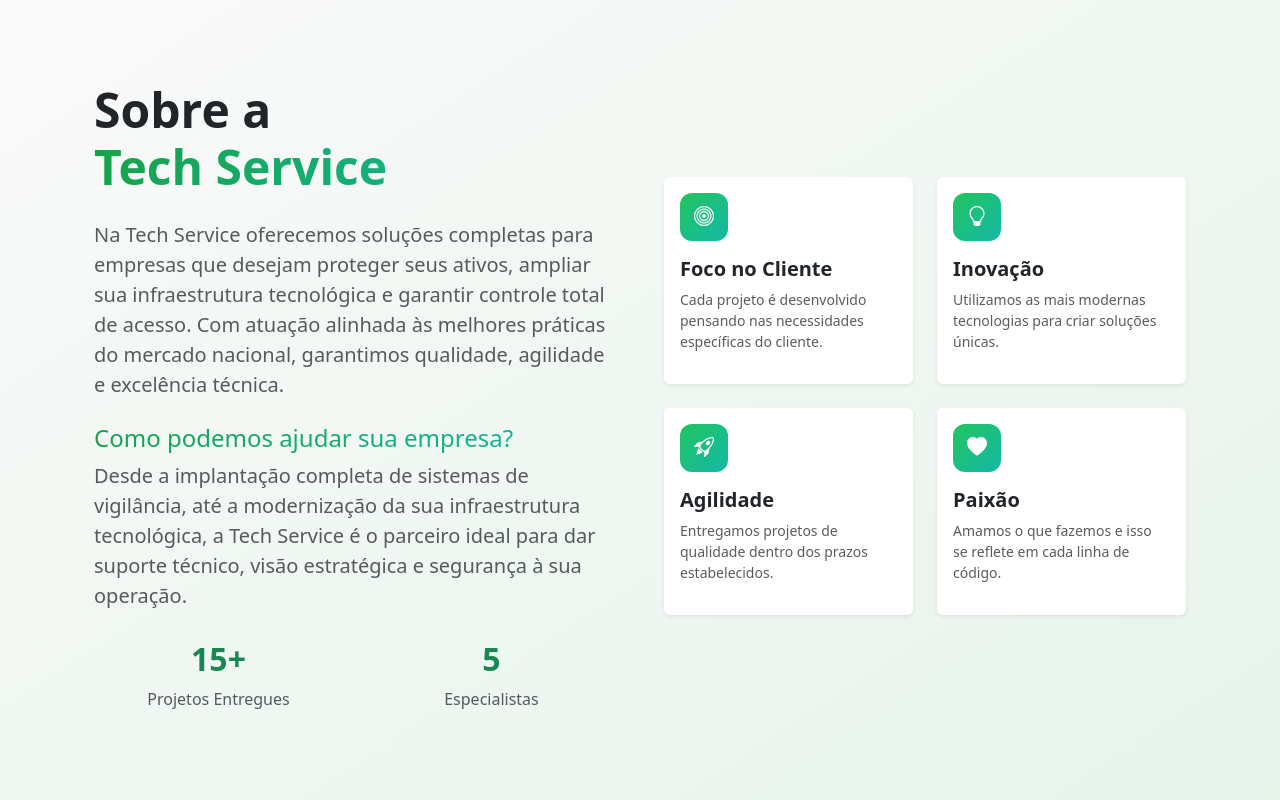
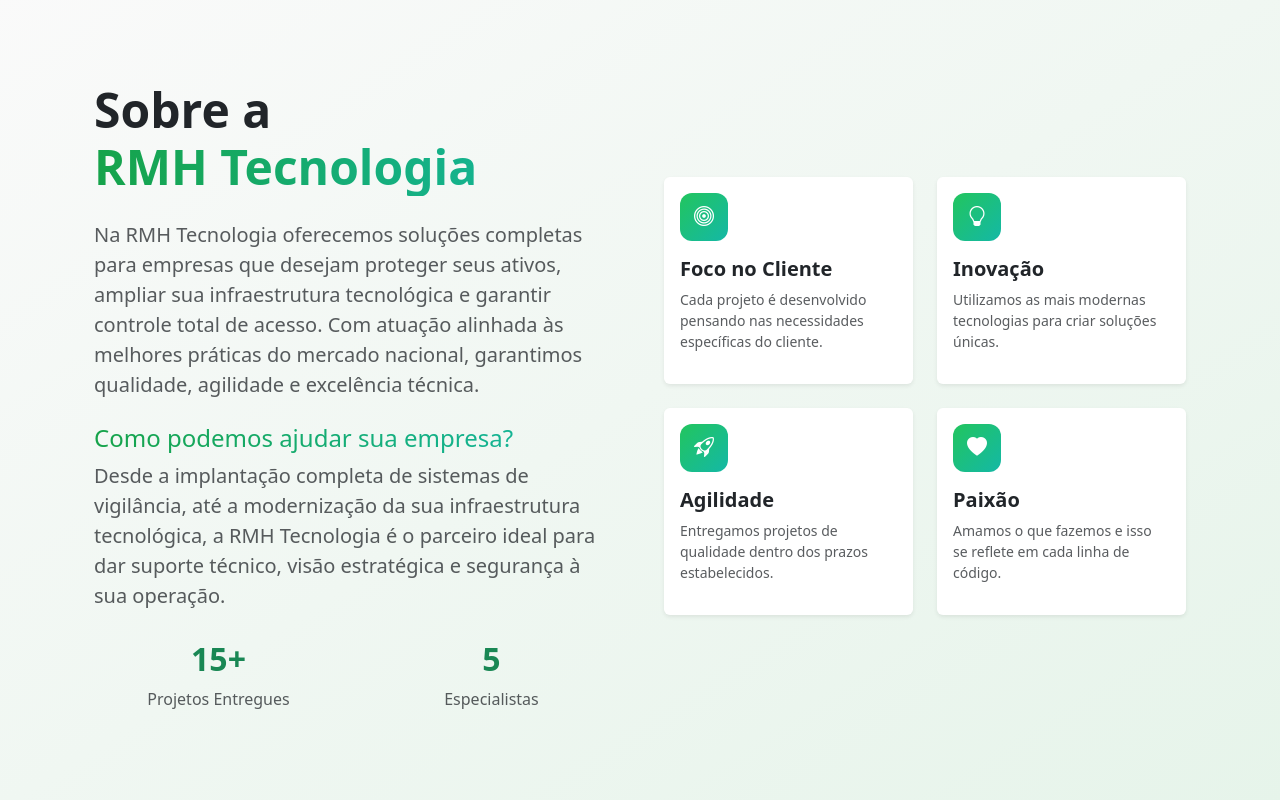
Before and after one commit to juliordg/TechService, a plain HTML site: page index.html in a window 1280 px wide. Shown: the part 1540-2340 px from the top of the page. Drawn offline with nearby package versions, Linux system fonts and the light colour scheme.

Commit message:
RMH Tecnologia atualização

```diff
--- a/index.html
+++ b/index.html
@@ -5,7 +5,7 @@
   <meta charset="UTF-8" />
   <meta name="viewport" content="width=device-width, initial-scale=1.0" />
   <link rel="icon" type="image/svg+xml" href="img/mouse2.png" />
-  <title>Tech Service</title>
+  <title>RMH Tecnologia</title>
   <link href="https://cdn.jsdelivr.net/npm/bootstrap@5.3.7/dist/css/bootstrap.min.css" rel="stylesheet" />
   <link href="https://cdn.jsdelivr.net/npm/bootstrap-icons@1.10.5/font/bootstrap-icons.css" rel="stylesheet" />
   <link rel="stylesheet" href="style.css">
@@ -19,7 +19,7 @@
       <div class="d-flex align-items-center">
         <img src="img/mouse2.png" alt="RMHtecnologia Logo" width="40" height="40" class="me-2 rounded" />
         <a href="#inicio" class="text-decoration-none">
-          <span class="fs-4 fw-bold text-success">Tech Service</span>
+          <span class="fs-4 fw-bold text-success">RMH Tecnologia</span>
         </a>
       </div>
 
@@ -72,7 +72,7 @@
           </h1>
 
           <p class="lead text-muted mb-4">
-            A Tech Service é referência em segurança eletrônica, infraestrutura lógica,
+            A RMH Tecnologia é referência em segurança eletrônica, infraestrutura lógica,
             microinformática e controle de acesso. Tecnologia e confiança para sua empresa crescer com segurança.
           </p>
 
@@ -229,10 +229,10 @@
         <div class="col-lg-6">
           <h2 class="display-5 fw-bold text-dark mb-4">
             Sobre a
-            <span class="d-block text-gradient">Tech Service</span>
+            <span class="d-block text-gradient">RMH Tecnologia</span>
           </h2>
           <p class="text-muted fs-5 mb-4">
-            Na Tech Service oferecemos soluções completas para empresas que desejam proteger seus ativos, ampliar sua
+            Na RMH Tecnologia oferecemos soluções completas para empresas que desejam proteger seus ativos, ampliar sua
             infraestrutura tecnológica e garantir controle total de acesso. Com atuação alinhada às melhores práticas do
             mercado nacional, garantimos qualidade, agilidade e excelência técnica.
           </p>
@@ -241,7 +241,7 @@
           </h4>
           <p class="text-muted fs-5 mb-4">
             Desde a implantação completa de sistemas de vigilância, até a modernização da sua infraestrutura
-            tecnológica, a Tech Service é o parceiro ideal para dar suporte técnico, visão estratégica e segurança à sua
+            tecnológica, a RMH Tecnologia é o parceiro ideal para dar suporte técnico, visão estratégica e segurança à sua
             operação.
           </p>
 
@@ -409,8 +409,8 @@
       <div class="row gy-4">
         <div class="col-md-6">
           <div class="d-flex align-items-center mb-3">
-            <img src="img/mouse2.png" alt="Logo Tech Service" width="40" height="40" class="me-2 rounded">
-            <h4 class="mb-0">Tech Service</h4>
+            <img src="img/mouse2.png" alt="Logo RMH Tecnologia" width="40" height="40" class="me-2 rounded">
+            <h4 class="mb-0">RMH Tecnologia</h4>
           </div>
           <p>Está pronto para evoluir com segurança?Entre em contato e <br> descubra como a RMH pode transformar o seu
             ambiente corporativo.</p>
@@ -437,7 +437,7 @@
       <hr class="border-secondary my-4" />
 
       <div class="d-flex flex-column flex-md-row justify-content-between align-items-center">
-        <p class="mb-2 mb-md-0">© 2024 Tech Service. Todos os direitos reservados.</p>
+        <p class="mb-2 mb-md-0">© 2024 RMH Tecnologia. Todos os direitos reservados.</p>
         <div class="d-flex align-items-center gap-3">
           <span>Redes Sociais:</span>
           <a href="https://g.co/kgs/JPGF1qS" target="_blank" class="text-light">
```
Also changed, not shown: portfolio.html (+5 -5 lines).
